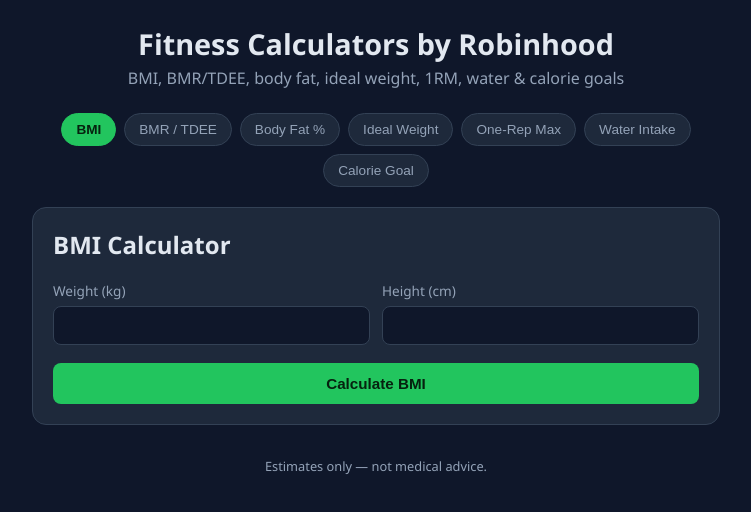
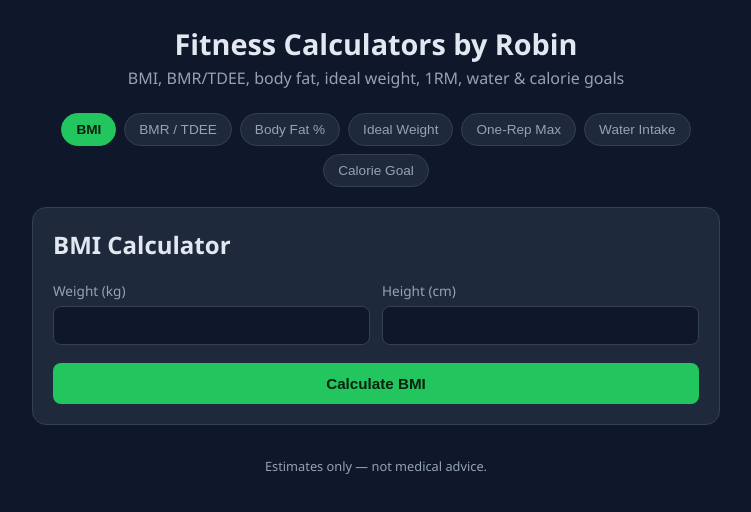
Before and after one commit to Muhammad-Ali500/simple-fitnessapp, a plain HTML site: page index.html in a window 1280 px wide. Shown: the whole page, without its empty margins (264-1015 px from the left). Drawn offline with Linux system fonts and the light colour scheme.

Commit message:
revert and check ci-cd

```diff
--- a/index.html
+++ b/index.html
@@ -9,7 +9,7 @@
 <body>
 <div class="app">
   <header>
-    <h1>Fitness Calculators by Robinhood</h1>
+    <h1>Fitness Calculators by Robin</h1>
     <p>BMI, BMR/TDEE, body fat, ideal weight, 1RM, water &amp; calorie goals</p>
   </header>
 
```
